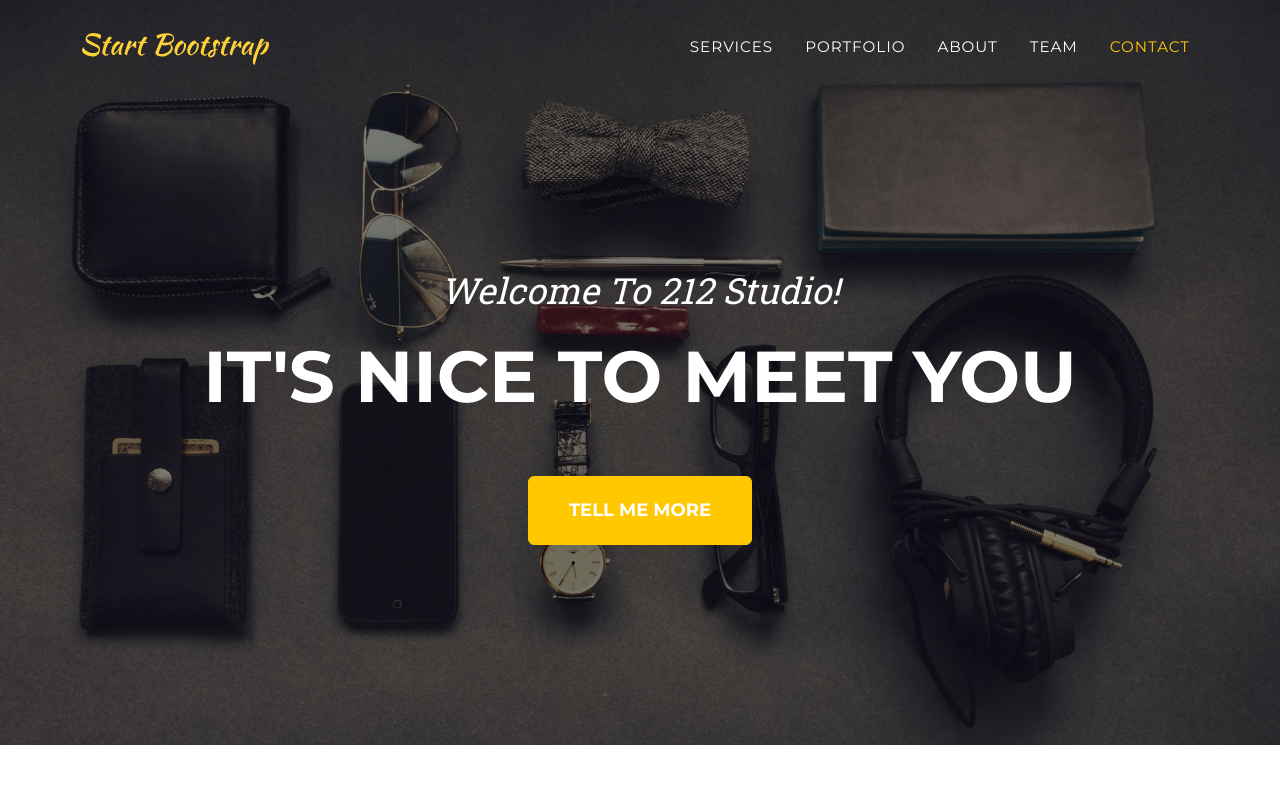
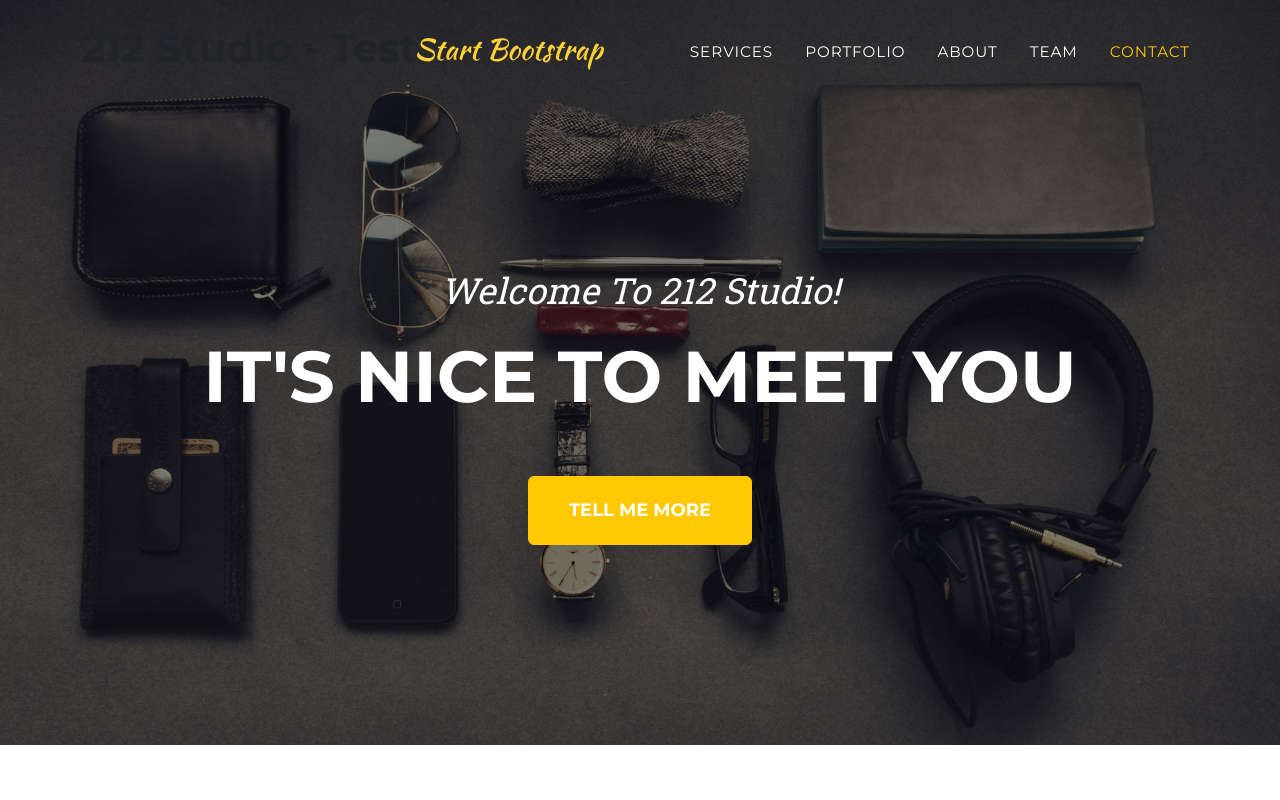
Before and after one commit to syyys/syyys.github.io, a plain HTML site: page index.html in a window 1280 px wide. Shown: the top 800 px of the page. Drawn offline with nearby package versions, Linux system fonts and the light colour scheme.

Commit message:
Update index.html

```diff
--- a/index.html
+++ b/index.html
@@ -20,6 +20,7 @@
         <!-- Navigation-->
         <nav class="navbar navbar-expand-lg navbar-dark fixed-top" id="mainNav">
             <div class="container">
+                <h1>212 Studio - Test</h1>
                 <a class="navbar-brand" href="#page-top"><img src="assets/img/navbar-logo.svg" alt="..." /></a>
                 <button class="navbar-toggler" type="button" data-bs-toggle="collapse" data-bs-target="#navbarResponsive" aria-controls="navbarResponsive" aria-expanded="false" aria-label="Toggle navigation">
                     Menu
```
